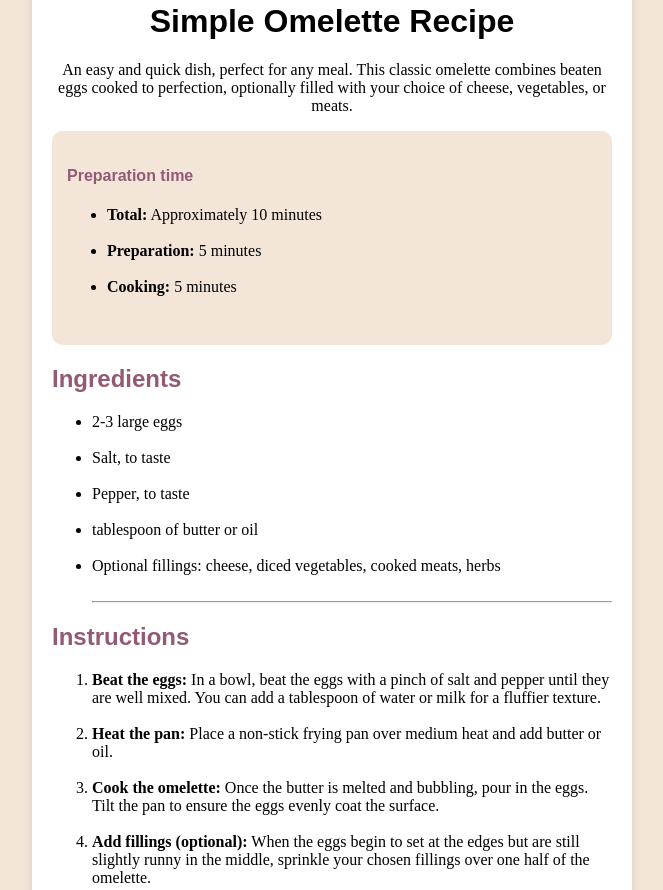
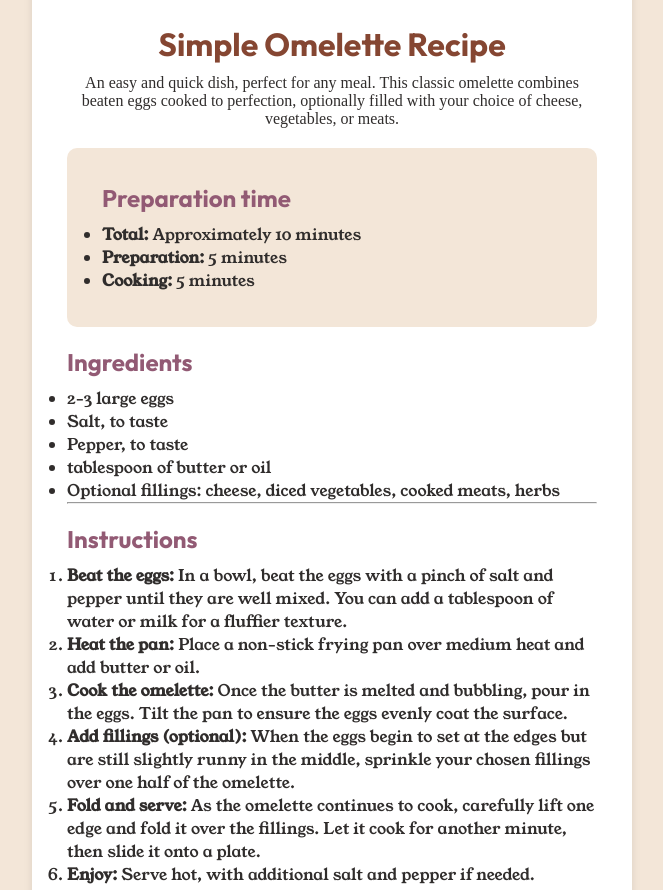
Before and after one commit to Nico243/C-Users-Nico-Desktop-Git-Development-Project-Recipe-page, a plain HTML site: page index.html in a window 1280 px wide. Shown: the part 337-1227 px from the top of the page, without its empty margins (308-971 px from the left). Drawn offline with Linux system fonts and the light colour scheme.

Commit message:
index.html

```diff
--- a/index.html
+++ b/index.html
@@ -7,11 +7,17 @@
     <!-- displays site properly based on user's device -->
 
     <link rel="icon" type="image/png" sizes="32x32" href="./assets/images/favicon-32x32.png">
-
+    <link href="https://fonts.googleapis.com/css2?family=Young+Serif:wght@400&family=Outfit:wght@400;600;700&display=swap" rel="stylesheet">
     <title>Frontend Mentor | Recipe page</title>
 
     <!-- Feel free to remove these styles or customise in your own stylesheet 👍 -->
     <style>
+        * {
+            box-sizing: border-box;
+            margin: 0;
+            padding: 0;
+        }
+
         .attribution {
             font-size: 11px;
             text-align: center;
@@ -22,20 +28,19 @@
         }
 
         body {
-            background-color: #f3e5d8;
-            color: #000;
+            background-color: hsl(30, 54%, 90%);
+            color: hsl(24, 5%, 18%);
             display: flex;
             justify-content: center;
             align-items: flex-start;
             height: 100vh;
             margin: 0;
-            font-family: Arial, sans-serif;
+            font-family: 'Outfit', sans-serif;
             padding: 20px;
-            box-sizing: border-box;
         }
 
         .container-m {
-            background-color: #fff;
+            background-color: hsl(0, 0%, 100%);
             padding: 20px;
             border-radius: 10px;
             box-shadow: 0 4px 8px rgba(0, 0, 0, 0.1);
@@ -45,6 +50,7 @@
             width: 100%;
             box-sizing: border-box;
             text-align: center;
+            padding: 35px;
         }
 
         .container-m img {
@@ -54,18 +60,19 @@
         }
 
         .preparation-time {
-            background-color: #f3e5d8;
+            background-color: hsl(30, 54%, 90%);
             text-align: left;
-            padding: 15px;
+            padding: 35px;
             /* Adjust padding as needed */
             border-radius: 10px;
             /* Optional: Add border-radius for rounded corners */
-            margin-top: 15px;
+            margin-top: 20px;
             /* Adjust margin as needed */
         }
 
         h1 {
             margin-top: 20px;
+            color: hsl(14, 45%, 36%);
         }
 
         .header {
@@ -74,6 +81,8 @@
 
         p {
             margin-top: 10px;
+            font-size: 16px;
+            font-family: 'Young Serif', serif;
         }
 
         .head-p {
@@ -85,12 +94,10 @@
             margin-bottom: 10px;
         } */
 
-        ul {
-            font-family: youngSerif-regular;
-        }
-
+        ul,
         ol {
-            font-family: youngSerif-regular;
+            font-family: 'Young Serif', serif;
+            margin-top: 10px;
         }
 
         .nutrition {
@@ -147,33 +154,32 @@
         <p class="head-p">An easy and quick dish, perfect for any meal. This classic omelette combines beaten eggs cooked to perfection, optionally filled with your choice of cheese, vegetables, or meats.</p>
 
         <section class="preparation-time">
-            <h4 class="header">Preparation time</h4>
+            <h2 class="header">Preparation time</h2>
             <ul>
-                <li><strong>Total:</strong> Approximately 10 minutes</li><br>
-                <li><strong>Preparation:</strong> 5 minutes</li><br>
-                <li><strong>Cooking:</strong> 5 minutes</li><br>
+                <li><strong>Total:</strong> Approximately 10 minutes</li>
+                <li><strong>Preparation:</strong> 5 minutes</li>
+                <li><strong>Cooking:</strong> 5 minutes</li>
             </ul>
         </section>
         <section class="container-sub">
             <h2 class="header">Ingredients</h2>
             <ul>
-                <li>2-3 large eggs</li><br>
-                <li>Salt, to taste</li><br>
-                <li>Pepper, to taste</li><br>
-                <li>tablespoon of butter or oil</li><br>
+                <li>2-3 large eggs</li>
+                <li>Salt, to taste</li>
+                <li>Pepper, to taste</li>
+                <li>tablespoon of butter or oil</li>
                 <li>Optional fillings: cheese, diced vegetables, cooked meats, herbs</li>
-                <br>
                 <hr class="bottom-border">
             </ul>
         </section>
         <section class="container-sub">
             <h2 class="header">Instructions</h2>
             <ol>
-                <li><strong>Beat the eggs:</strong> In a bowl, beat the eggs with a pinch of salt and pepper until they are well mixed. You can add a tablespoon of water or milk for a fluffier texture.</li><br>
-                <li><strong>Heat the pan:</strong> Place a non-stick frying pan over medium heat and add butter or oil.</li><br>
-                <li><strong>Cook the omelette: </strong> Once the butter is melted and bubbling, pour in the eggs. Tilt the pan to ensure the eggs evenly coat the surface.</li><br>
-                <li><strong>Add fillings (optional):</strong> When the eggs begin to set at the edges but are still slightly runny in the middle, sprinkle your chosen fillings over one half of the omelette.</li><br>
-                <li><strong>Fold and serve:</strong> As the omelette continues to cook, carefully lift one edge and fold it over the fillings. Let it cook for another minute, then slide it onto a plate.</li><br>
+                <li><strong>Beat the eggs:</strong> In a bowl, beat the eggs with a pinch of salt and pepper until they are well mixed. You can add a tablespoon of water or milk for a fluffier texture.</li>
+                <li><strong>Heat the pan:</strong> Place a non-stick frying pan over medium heat and add butter or oil.</li>
+                <li><strong>Cook the omelette: </strong> Once the butter is melted and bubbling, pour in the eggs. Tilt the pan to ensure the eggs evenly coat the surface.</li>
+                <li><strong>Add fillings (optional):</strong> When the eggs begin to set at the edges but are still slightly runny in the middle, sprinkle your chosen fillings over one half of the omelette.</li>
+                <li><strong>Fold and serve:</strong> As the omelette continues to cook, carefully lift one edge and fold it over the fillings. Let it cook for another minute, then slide it onto a plate.</li>
                 <li><strong>Enjoy:</strong> Serve hot, with additional salt and pepper if needed.</li>
             </ol>
         </section>
```
